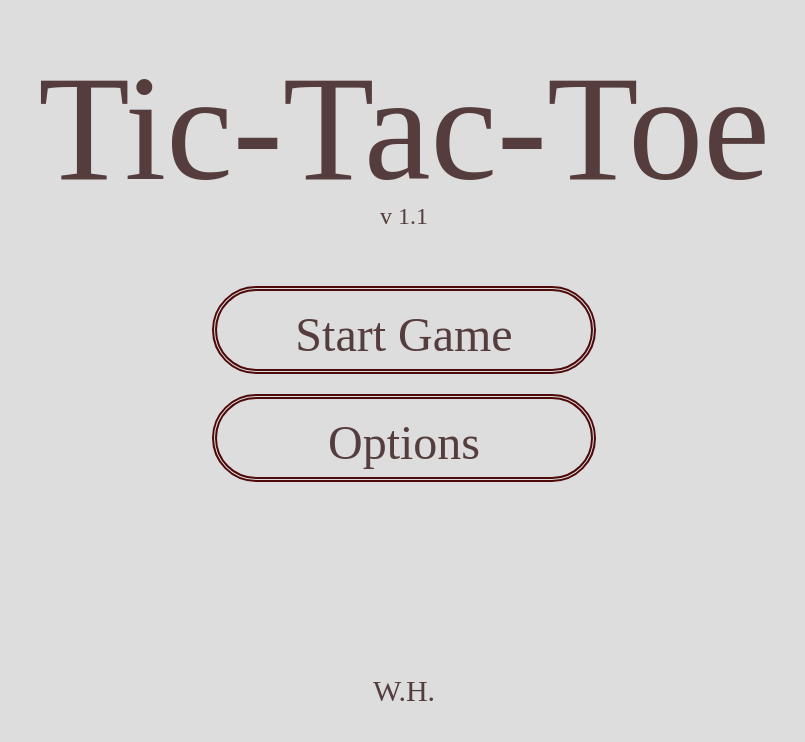
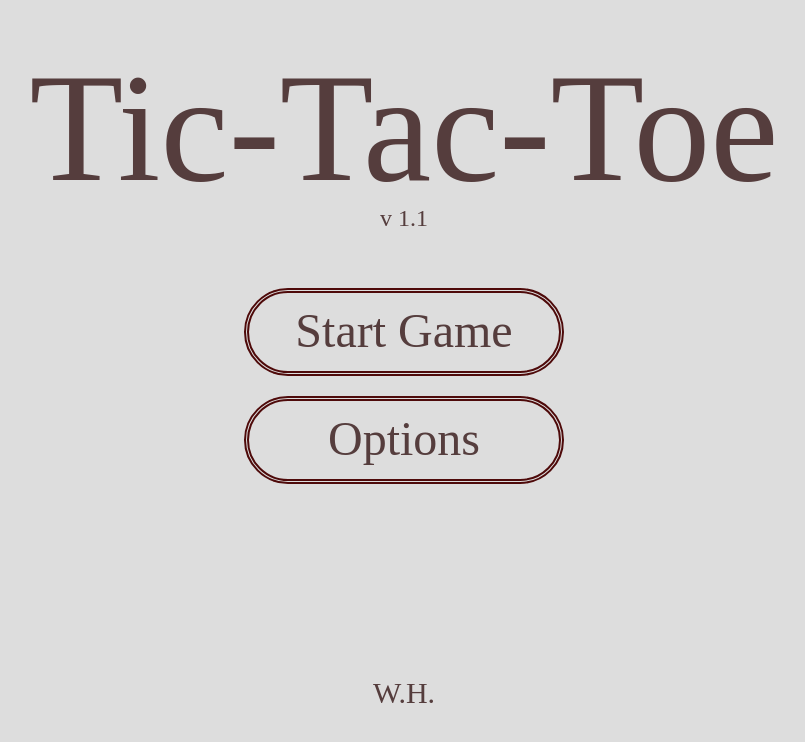
Before and after one commit to whuang602/Tic-Tac-Toe, a React (Create React App) app: page / in a window 1280 px wide. Shown: the top 742 px of the page, without its empty margins (236-1041 px from the left). Built offline with nearby package versions, Linux system fonts and the light colour scheme.

Commit message:
fixed button font size bug

```diff
--- a/src/styles/styles.css
+++ b/src/styles/styles.css
@@ -20,7 +20,7 @@ ol, ul {
 }
 
 .start-game h1 {
-  font: 150px "Brush Script";
+  font: 12vw "Brush Script";
   text-align: center;
   line-height: 0%;
   margin-top: 10%;
@@ -47,14 +47,14 @@ ol, ul {
   border-color:rgb(78, 10, 10);
   border-style:double;
   padding: 14px;
-  font: 3rem "Brush Script", bold;
+  font: 3rem "Brush Script";
   color:rgb(85, 61, 61);
   background-color: #ddd;
   display: grid;
   margin: auto;
-  width:24rem;
+  width:20rem;
   height:5.5rem;
-  line-height: 3.75rem;
+  line-height: 1;
 
 }
 
@@ -156,14 +156,14 @@ ol, ul {
   border-color:rgb(78, 10, 10);
   border-style:double;
   padding: 12px;
-  font: 3rem "Brush Script", bold;
+  font: 3rem "Brush Script";
   color:rgb(85, 61, 61);
   background-color: #ddd;
   margin-top:.5rem;
   margin-left:.5rem;
   width:14rem;
   height:5.25rem;
-  line-height: 3.75rem;
+  line-height: 1;
 }
 
 .quit button:hover { background-color: rgb(190, 190, 190); }
@@ -193,7 +193,7 @@ ol, ul {
 }
 
 .options-page h2 {
-  font: 100px "Brush Script";
+  font: 8vw "Brush Script";
   color:rgb(85, 61, 61);
   font-weight: bold;
   line-height: 200px;
@@ -223,14 +223,14 @@ ol, ul {
   border-color:rgb(78, 10, 10);
   border-style:double;
   padding: 1rem;
-  font: 3rem "Brush Script", bold;
+  font: 3rem "Brush Script";
   color:rgb(85, 61, 61);
   background-color: #ddd;
   margin-top:.5rem;
   margin-left:.5rem;
   width:14rem;
   height:5.25rem;
-  line-height: 3.25rem;
+  line-height: 1;
 }
 
 .save button:hover { background-color: rgb(190, 190, 190); }
@@ -353,14 +353,14 @@ color:rgb(85, 61, 61);
   border-color:rgb(44, 28, 14);
   border-style:double;
   padding: 12px;
-  font: 50px "Brush Script", bold;
+  font: 50px "Brush Script";
   color:rgb(85, 61, 61);
   background-color: #ddd;
   margin-top:.5rem;
   margin-left:.5rem;
   width:14rem;
   height:5.25rem;
-  line-height: 3.75rem;
+  line-height: 1;
 }
 
 .restart button:hover { background-color: rgb(190, 190, 190); }
```
Also changed, not shown: 1 other file (tests, documents, lock files or other folders).
